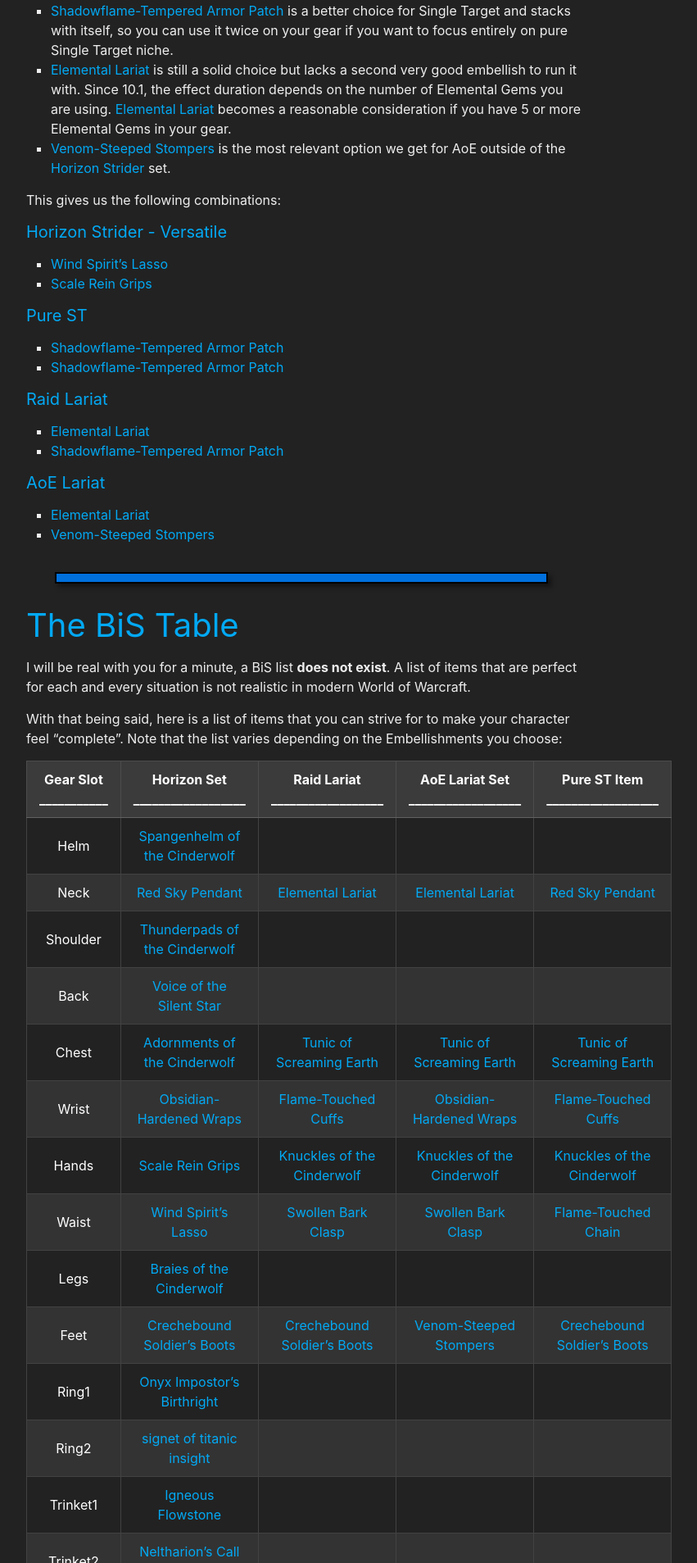
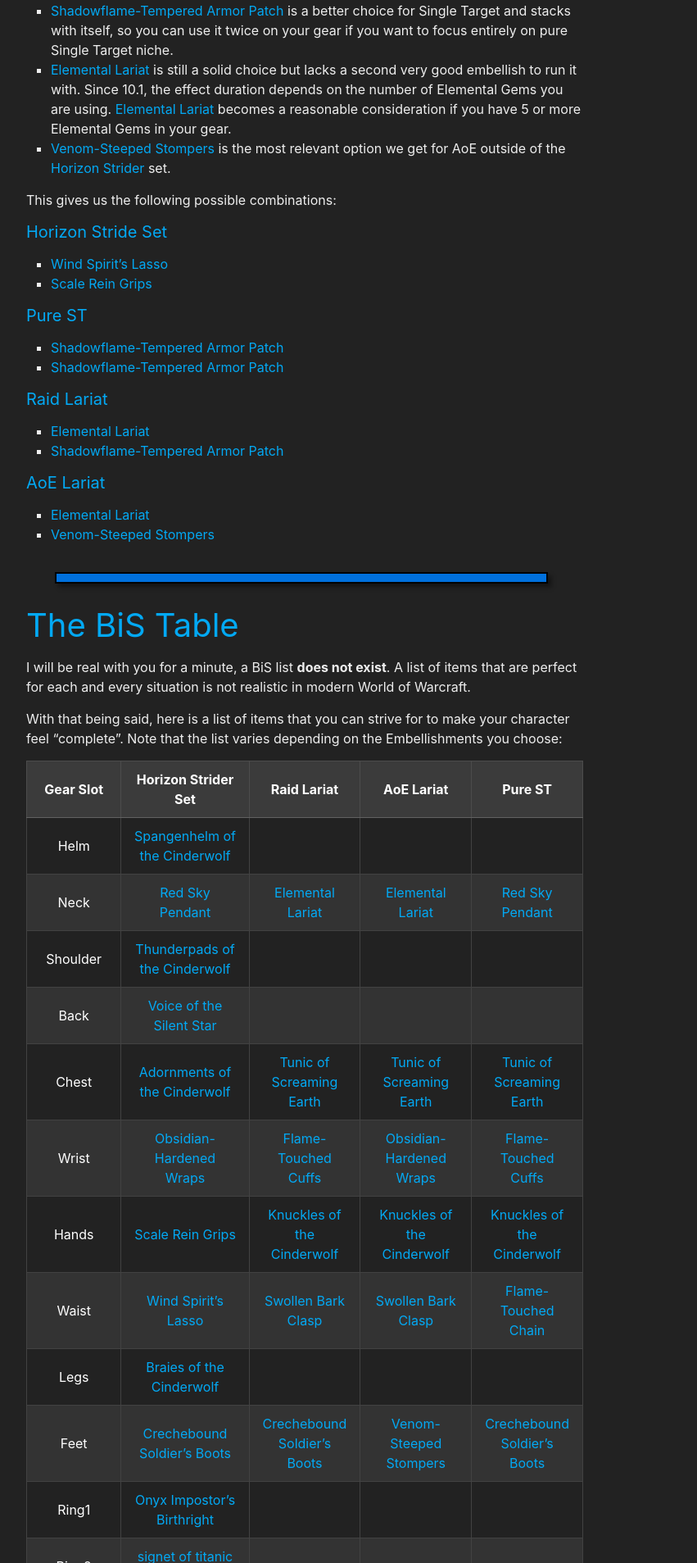
Before and after one commit to stormearthandlava/stormearthandlava.github.io, a Jekyll site: the page built from guide/general/gear.md, in a window 1280 px wide. Shown: the part 1176-3083 px from the top of the page at 82% size, without its empty margins (268-1119 px from the left). Built offline with Jekyll 4.4.1, drawn with Linux system fonts in a browser that asks for light colours; a script that is not in the unit is left out; some of the changed text lies outside the part shown.

Commit message:
Fixed Table sizing

```diff
--- a/assets/main.scss
+++ b/assets/main.scss
@@ -88,6 +88,56 @@
   width: calc(60% - ( #{$spacing-unit} / 2));
 }
 
+div.table-50-50 table{
+  th:first-of-type {
+	width: 50%;
+  }
+  th:nth-of-type(2) {
+	width: 50%;
+  }
+}
+
+div.table-20-40-40 table{
+  th:first-of-type {
+	width: 20%;
+  }
+  th:nth-of-type(2) {
+	width: 40%;
+  }
+  th:nth-of-type(3) {
+	width: 40%;
+  }
+}
+
+div.table-42-25-33 table{
+  th:first-of-type {
+	width: 42%;
+  }
+  th:nth-of-type(2) {
+	width: 25%;
+  }
+  th:nth-of-type(3) {
+	width: 33%;
+  }
+}
+
+div.table-17-23-20-20-20 table{
+  th:first-of-type {
+	width: 17%;
+  }
+  th:nth-of-type(2) {
+	width: 23%;
+  }
+  th:nth-of-type(3) {
+	width: 20%;
+  }
+  th:nth-of-type(4) {
+	width: 20%;
+  }
+  th:nth-of-type(5) {
+	width: 20%;
+  }
+}
 
 // Side menu for all pages within a category. Lists all siblings
 .side-menu {
--- a/guide/general/gear.md
+++ b/guide/general/gear.md
@@ -31,8 +31,8 @@
 - {{ site.data.gear.elemental_lariat }} is still a solid choice but lacks a second very good embellish to run it with. Since 10.1, the effect duration depends on the number of Elemental Gems you are using. {{ site.data.gear.elemental_lariat }} becomes a reasonable consideration if you have 5 or more Elemental Gems in your gear.
 - {{ site.data.gear.venom_steeped_stompers }} is the most relevant option we get for AoE outside of the {{ site.data.gear.horizon_strider }} set.
 
-This gives us the following combinations:
-#### Horizon Strider - Versatile
+This gives us the following possible combinations:
+#### Horizon Stride Set
 - {{ site.data.gear.wind_spirits_lasso }}
 - {{ site.data.gear.scale_rein_grips }}
 
@@ -56,7 +56,9 @@
 
 With that being said, here is a list of items that you can strive for to make your character feel "complete". Note that the list varies depending on the Embellishments you choose:
 
-Gear Slot<br>\_\_\_\_\_\_\_\_\_\_\_ | Horizon Set<br>\_\_\_\_\_\_\_\_\_\_\_\_\_\_\_\_\_\_ | Raid Lariat<br>\_\_\_\_\_\_\_\_\_\_\_\_\_\_\_\_\_\_ | AoE Lariat Set<br>\_\_\_\_\_\_\_\_\_\_\_\_\_\_\_\_\_\_ | Pure ST Item<br>\_\_\_\_\_\_\_\_\_\_\_\_\_\_\_\_\_\_
+<div class="table-17-23-20-20-20" markdown="1">
+
+Gear Slot | Horizon Strider Set | Raid Lariat | AoE Lariat | Pure ST
 :---: | :---: | :---: | :---: | :---:
 Helm | {{ site.data.gear.spangenhelm_of_the_cinderwolf }} | | |
 Neck | {{ site.data.gear.red_sky_pendant }} | {{ site.data.gear.elemental_lariat }} | {{ site.data.gear.elemental_lariat }} | {{ site.data.gear.red_sky_pendant }}
@@ -74,6 +76,8 @@
 Trinket2 | {{ site.data.gear.call_to_dominance }} | | |
 Weapon | {{ site.data.gear.erethos_the_empty_promise }} | | |
 
+</div>
+
 <hr>
 
 # Season 2 Item List :
@@ -82,7 +86,9 @@
 
 ## Head
 
-Item<br>\_\_\_\_\_\_\_\_\_\_\_\_\_\_\_\_\_\_\_\_\_\_\_\_\_\_\_\_\_\_\_\_\_\_\_\_\_\_\_ | Stats<br>\_\_\_\_\_\_\_\_\_\_\_\_\_\_\_\_\_\_\_\_\_\_\_\_\_ | Location<br>\_\_\_\_\_\_\_\_\_\_\_\_\_\_\_\_\_\_\_\_\_\_\_\_\_
+<div class="table-42-25-33" markdown="1">
+
+Item | Stats | Location
 :---: | :---: | :---:
 {{ site.data.gear.spangenhelm_of_the_cinderwolf }} | Vers (69%) > Hast | Tier Set - Magmorax
 {{ site.data.gear.gatecrasher_giants_coif }} | Hast (69%) > Mast | Assault of the Zaqali
@@ -90,11 +96,15 @@
 {{ site.data.gear.mountain_throne_coif }} | Hast (58%) > Vers | Neltharion's Lair
 {{ site.data.gear.helm_of_hardened_gold }} | Hast (64%) > Crit | Neltharus
 
+</div>
+
 <br>
 
 ## Neck
 
-Item<br>\_\_\_\_\_\_\_\_\_\_\_\_\_\_\_\_\_\_\_\_\_\_\_\_\_\_\_\_\_\_\_\_\_\_\_\_\_\_\_ | Stats<br>\_\_\_\_\_\_\_\_\_\_\_\_\_\_\_\_\_\_\_\_\_\_\_\_\_ | Location<br>\_\_\_\_\_\_\_\_\_\_\_\_\_\_\_\_\_\_\_\_\_\_\_\_\_
+<div class="table-42-25-33" markdown="1">
+
+Item | Stats | Location
 :---: | :---: | :---:
 {{ site.data.gear.magmoraxs_fourth_collar }} | Mast (75%) > Vers | Magmorax
 {{ site.data.gear.kagnis_scorching_talisman }} | Crit (74%) > Hast | Assault of the Zaqali
@@ -106,11 +116,15 @@
 {{ site.data.gear.red_sky_pendant }} | Crit (69%) > Mast | The Vortex Pinnacle
 {{ site.data.gear.bromachs_disentombed_locket }} | Hast (69%) > Mast | Uldaman: Legacy of Tyr
 
+</div>
+
 <br>
 
 ## Shoulder
 
-Item<br>\_\_\_\_\_\_\_\_\_\_\_\_\_\_\_\_\_\_\_\_\_\_\_\_\_\_\_\_\_\_\_\_\_\_\_\_\_\_\_ | Stats<br>\_\_\_\_\_\_\_\_\_\_\_\_\_\_\_\_\_\_\_\_\_\_\_\_\_ | Location<br>\_\_\_\_\_\_\_\_\_\_\_\_\_\_\_\_\_\_\_\_\_\_\_\_\_
+<div class="table-42-25-33" markdown="1">
+
+Item | Stats | Location
 :---: | :---: | :---:
 {{ site.data.gear.thunderpads_of_the_cinderwolf }} | Hast (69%) > Crit | Tier Set - Echo of Neltharion
 {{ site.data.gear.kazzaras_grafted_companion }} | Crit (69%) > Hast | Kazzara, the Hellforged
@@ -118,11 +132,15 @@
 {{ site.data.gear.skyhorn_mantle }} | Hast (62%) > Crit | Neltharion's Lair
 {{ site.data.gear.fallen_snow_shoulderguards }} | Hast (61%) > Crit | The Vortex Pinnacle
 
+</div>
+
 <br>
 
 ## Back
 
-Item<br>\_\_\_\_\_\_\_\_\_\_\_\_\_\_\_\_\_\_\_\_\_\_\_\_\_\_\_\_\_\_\_\_\_\_\_\_\_\_\_ | Stats<br>\_\_\_\_\_\_\_\_\_\_\_\_\_\_\_\_\_\_\_\_\_\_\_\_\_ | Location<br>\_\_\_\_\_\_\_\_\_\_\_\_\_\_\_\_\_\_\_\_\_\_\_\_\_
+<div class="table-42-25-33" markdown="1">
+
+Item | Stats | Location
 :---: | :---: | :---:
 {{ site.data.gear.pelisse_of_the_cinderwolf }} | Hast (68%) > Vers | Catalyst
 {{ site.data.gear.voice_of_the_silent_star }} | Crit (68%) > Hast | Scalecommander Sarkareth (rare item)
@@ -136,11 +154,15 @@
 {{ site.data.gear.shadow_of_perfect_bliss }} | Crit (61%) > Hast | The Vortex Pinnacle
 {{ site.data.gear.billowing_cape }} | Vers (53%) > Mast | The Vortex Pinnacle
 
+</div>
+
 <br>
 
 ## Chest
 
-Item<br>\_\_\_\_\_\_\_\_\_\_\_\_\_\_\_\_\_\_\_\_\_\_\_\_\_\_\_\_\_\_\_\_\_\_\_\_\_\_\_ | Stats<br>\_\_\_\_\_\_\_\_\_\_\_\_\_\_\_\_\_\_\_\_\_\_\_\_\_ | Location<br>\_\_\_\_\_\_\_\_\_\_\_\_\_\_\_\_\_\_\_\_\_\_\_\_\_
+<div class="table-42-25-33" markdown="1">
+
+Item | Stats | Location
 :---: | :---: | :---:
 {{ site.data.gear.adornments_of_the_cinderwolf }} | Crit (65%) > Vers | Tier set - Zskarn, the Vigilant Steward
 {{ site.data.gear.cuirass_of_meticulous_mixture }} | Vers (65%) > Hast | The Amalgamation Chamber
@@ -150,11 +172,15 @@
 {{ site.data.gear.emberguard_harness }} | Hast (61%) > Mast | Neltharus
 {{ site.data.gear.fatebound_chainmail }} | Crit (63%) > Vers | Uldaman: Legacy of Tyr
 
+</div>
+
 <br>
 
 ## Wrist
 
-Item<br>\_\_\_\_\_\_\_\_\_\_\_\_\_\_\_\_\_\_\_\_\_\_\_\_\_\_\_\_\_\_\_\_\_\_\_\_\_\_\_ | Stats<br>\_\_\_\_\_\_\_\_\_\_\_\_\_\_\_\_\_\_\_\_\_\_\_\_\_ | Location<br>\_\_\_\_\_\_\_\_\_\_\_\_\_\_\_\_\_\_\_\_\_\_\_\_\_
+<div class="table-42-25-33" markdown="1">
+
+Item | Stats | Location
 :---: | :---: | :---:
 {{ site.data.gear.runebraces_of_the_cinderwolf }} | Crit (66%) > Mast | Catalyst
 {{ site.data.gear.shackles_of_the_shadowed_bastille }} | Hast (66%) > Vers | Rashok, the Elder
@@ -164,11 +190,15 @@
 {{ site.data.gear.obsidian_hardened_wraps }} | Vers (61%) > Crit | Neltharus
 {{ site.data.gear.fierce_boreal_armguards }} | Hast (59%) > Mast | Uldaman: Legacy of Tyr
 
+</div>
+
 <br>
 
 ## Gloves
 
-Item<br>\_\_\_\_\_\_\_\_\_\_\_\_\_\_\_\_\_\_\_\_\_\_\_\_\_\_\_\_\_\_\_\_\_\_\_\_\_\_\_ | Stats<br>\_\_\_\_\_\_\_\_\_\_\_\_\_\_\_\_\_\_\_\_\_\_\_\_\_ | Location<br>\_\_\_\_\_\_\_\_\_\_\_\_\_\_\_\_\_\_\_\_\_\_\_\_\_
+<div class="table-42-25-33" markdown="1">
+
+Item | Stats | Location
 :---: | :---: | :---:
 {{ site.data.gear.knuckles_of_the_cinderwolf }} | Crit (71%) > Vers | Tier Set - The Forgotten Experiments
 {{ site.data.gear.grasps_of_welded_anguish }} | Mast (71%) > Hast | Kazzara, the Hellforged
@@ -178,11 +208,15 @@
 {{ site.data.gear.blood_tick_crushers }} | Crit (56%) > Vers | The Underrot
 {{ site.data.gear.rock_shovelers }} | Vers (59%) > Hast | Uldaman: Legacy of Tyr
 
+</div>
+
 <br>
 
 ## Belt
 
-Item<br>\_\_\_\_\_\_\_\_\_\_\_\_\_\_\_\_\_\_\_\_\_\_\_\_\_\_\_\_\_\_\_\_\_\_\_\_\_\_\_ | Stats<br>\_\_\_\_\_\_\_\_\_\_\_\_\_\_\_\_\_\_\_\_\_\_\_\_\_ | Location<br>\_\_\_\_\_\_\_\_\_\_\_\_\_\_\_\_\_\_\_\_\_\_\_\_\_
+<div class="table-42-25-33" markdown="1">
+
+Item | Stats | Location
 :---: | :---: | :---:
 {{ site.data.gear.faulds_of_the_cinderwolf }} | Mast (66%) > Hast | Catalyst
 {{ site.data.gear.hydratooth_girdle }} | Vers (66%) > Crit | Magmorax
@@ -195,11 +229,15 @@
 {{ site.data.gear.hail_strung_belt }} | Crit (56%) > Mast | The Vortex Pinnacle
 {{ site.data.gear.gatekeepers_girdle }} | Crit (65%) > Vers | Uldaman: Legacy of Tyr
 
+</div>
+
 <br>
 
 ## Legs
 
-Item<br>\_\_\_\_\_\_\_\_\_\_\_\_\_\_\_\_\_\_\_\_\_\_\_\_\_\_\_\_\_\_\_\_\_\_\_\_\_\_\_ | Stats<br>\_\_\_\_\_\_\_\_\_\_\_\_\_\_\_\_\_\_\_\_\_\_\_\_\_ | Location<br>\_\_\_\_\_\_\_\_\_\_\_\_\_\_\_\_\_\_\_\_\_\_\_\_\_
+<div class="table-42-25-33" markdown="1">
+
+Item | Stats | Location
 :---: | :---: | :---:
 {{ site.data.gear.braies_of_the_cinderwolf }} | Hast (69%) > Mast | Tier Set - Rashok, the Elder
 {{ site.data.gear.scalecommanders_ebon_schynbalds }} | Crit (69%) > Vers | Scalecommander Sarkareth
@@ -207,11 +245,15 @@
 {{ site.data.gear.faultline_leggings }} | Crit (61%) > Mast | Neltharion's Lair
 {{ site.data.gear.corpuscular_greaves }} | Hast (56%) > Crit | The Underrot
 
+</div>
+
 <br>
 
 ## Boots
 
-Item<br>\_\_\_\_\_\_\_\_\_\_\_\_\_\_\_\_\_\_\_\_\_\_\_\_\_\_\_\_\_\_\_\_\_\_\_\_\_\_\_ | Stats<br>\_\_\_\_\_\_\_\_\_\_\_\_\_\_\_\_\_\_\_\_\_\_\_\_\_ | Location<br>\_\_\_\_\_\_\_\_\_\_\_\_\_\_\_\_\_\_\_\_\_\_\_\_\_
+<div class="table-42-25-33" markdown="1">
+
+Item | Stats | Location
 :---: | :---: | :---:
 {{ site.data.gear.sollerets_of_the_cinderwolf }} | Vers (70%) > Mast | Catalyst
 {{ site.data.gear.crechebound_soldiers_boots }} | Mast (70%) > Hast | Scalecommander Sarkareth
@@ -221,11 +263,15 @@
 {{ site.data.gear.bitestone_boots }} | Hast (63%) > Vers | Neltharion's Lair
 {{ site.data.gear.waders_of_the_infested }} | Mast (56%) > Vers | The Underrot
 
+</div>
+
 <br>
 
 ## Rings
 
-Item<br>\_\_\_\_\_\_\_\_\_\_\_\_\_\_\_\_\_\_\_\_\_\_\_\_\_\_\_\_\_\_\_\_\_\_\_\_\_\_\_ | Stats<br>\_\_\_\_\_\_\_\_\_\_\_\_\_\_\_\_\_\_\_\_\_\_\_\_\_ | Location<br>\_\_\_\_\_\_\_\_\_\_\_\_\_\_\_\_\_\_\_\_\_\_\_\_\_
+<div class="table-42-25-33" markdown="1">
+
+Item | Stats | Location
 :---: | :---: | :---:
 {{ site.data.gear.onyx_impostors_birthright }} | Crit (73%) > Hast | Echo of Neltharion
 {{ site.data.gear.tormentors_siphoning_signet }} | Vers (73%) > Crit | Rashok, the Elder
@@ -241,21 +287,29 @@
 {{ site.data.gear.skyshard_ring }} | Crit (59%) > Hast | The Vortex Pinnacle
 {{ site.data.gear.eternal_sentrys_ring }} | Crit (70%) > Hast | Uldaman: Legacy of Tyr
 
+</div>
+
 <br>
 
 ## 2 H. Weapon
 
-Item<br>\_\_\_\_\_\_\_\_\_\_\_\_\_\_\_\_\_\_\_\_\_\_\_\_\_\_\_\_\_\_\_\_\_\_\_\_\_\_\_ | Stats<br>\_\_\_\_\_\_\_\_\_\_\_\_\_\_\_\_\_\_\_\_\_\_\_\_\_ | Location<br>\_\_\_\_\_\_\_\_\_\_\_\_\_\_\_\_\_\_\_\_\_\_\_\_\_
+<div class="table-42-25-33" markdown="1">
+
+Item | Stats | Location
 :---: | :---: | :---:
 {{ site.data.gear.erethos_the_empty_promise }} | Vers (67%) > Hast | Scalecommander Sarkareth
 {{ site.data.gear.ancestral_stoneshaper }} | Mast (61%) > Hast | Brackenhide Hollow
 {{ site.data.gear.infinite_dragonspire }} | Hast (65%) > Crit | Uldaman: Legacy of Tyr
 
+</div>
+
 <br>
 
 ## 1 H. Weapon
 
-Item<br>\_\_\_\_\_\_\_\_\_\_\_\_\_\_\_\_\_\_\_\_\_\_\_\_\_\_\_\_\_\_\_\_\_\_\_\_\_\_\_ | Stats<br>\_\_\_\_\_\_\_\_\_\_\_\_\_\_\_\_\_\_\_\_\_\_\_\_\_ | Location<br>\_\_\_\_\_\_\_\_\_\_\_\_\_\_\_\_\_\_\_\_\_\_\_\_\_
+<div class="table-42-25-33" markdown="1">
+
+Item | Stats | Location
 :---: | :---: | :---:
 {{ site.data.gear.lavaflow_control_rod }} | Hast (67%) > Vers | Magmorax
 {{ site.data.gear.zskarns_autopsy_scalpel }} | Crit (70%) > Mast | Zskarn, the Vigilant Steward
@@ -265,22 +319,30 @@
 {{ site.data.gear.leaxas_thought_piercer }} | Hast (53%) > Crit | The Underrot
 {{ site.data.gear.biting_wind }} | Crit (62%) > Hast | The Vortex Pinnacle
 
+</div>
+
 <br>
 
 ## Off-Hand
 
-Item<br>\_\_\_\_\_\_\_\_\_\_\_\_\_\_\_\_\_\_\_\_\_\_\_\_\_\_\_\_\_\_\_\_\_\_\_\_\_\_\_ | Stats<br>\_\_\_\_\_\_\_\_\_\_\_\_\_\_\_\_\_\_\_\_\_\_\_\_\_ | Location<br>\_\_\_\_\_\_\_\_\_\_\_\_\_\_\_\_\_\_\_\_\_\_\_\_\_
+<div class="table-42-25-33" markdown="1">
+
+Item | Stats | Location
 :---: | :---: | :---:
 {{ site.data.gear.echos_maddening_volume }} | Mast (67%) > Hast | Echo of Neltharion
 {{ site.data.gear.thadrions_erratic_arcanotrode }} | Mast (67%) > Hast | The Forgotten Experiments
 {{ site.data.gear.rod_of_perfect_order }} | Hast (63%) > Mast | Halls of Infusion
 {{ site.data.gear.irontorch_igniter }} | Crit (61%) > Hast | Neltharus
 
+</div>
+
 <br>
 
 ## Shield
 
-Item<br>\_\_\_\_\_\_\_\_\_\_\_\_\_\_\_\_\_\_\_\_\_\_\_\_\_\_\_\_\_\_\_\_\_\_\_\_\_\_\_ | Stats<br>\_\_\_\_\_\_\_\_\_\_\_\_\_\_\_\_\_\_\_\_\_\_\_\_\_ | Location<br>\_\_\_\_\_\_\_\_\_\_\_\_\_\_\_\_\_\_\_\_\_\_\_\_\_
+<div class="table-42-25-33" markdown="1">
+
+Item | Stats | Location
 :---: | :---: | :---:
 {{ site.data.gear.calamitys_herald }} | Mast (65%) > Hast | Echo of Neltharion
 {{ site.data.gear.experiment_1_kitewing }} | Vers (69%) > Crit | The Forgotten Experiments
@@ -288,6 +350,8 @@
 {{ site.data.gear.qalashi_defender }} | Crit (63%) > Mast | Neltharus
 {{ site.data.gear.targe_of_the_ancient_warder }} | Crit (56%) > Mast | The Underrot
 {{ site.data.gear.stout_shield }} | Crit (59%) > Mast | Uldaman: Legacy of Tyr
+
+</div>
 
 <hr>
 
```
Also changed, not shown: blog/_posts/2023-01-23-ele101.md (+15 -3 lines), guide/general/consumables.md (+5 -1 lines).
